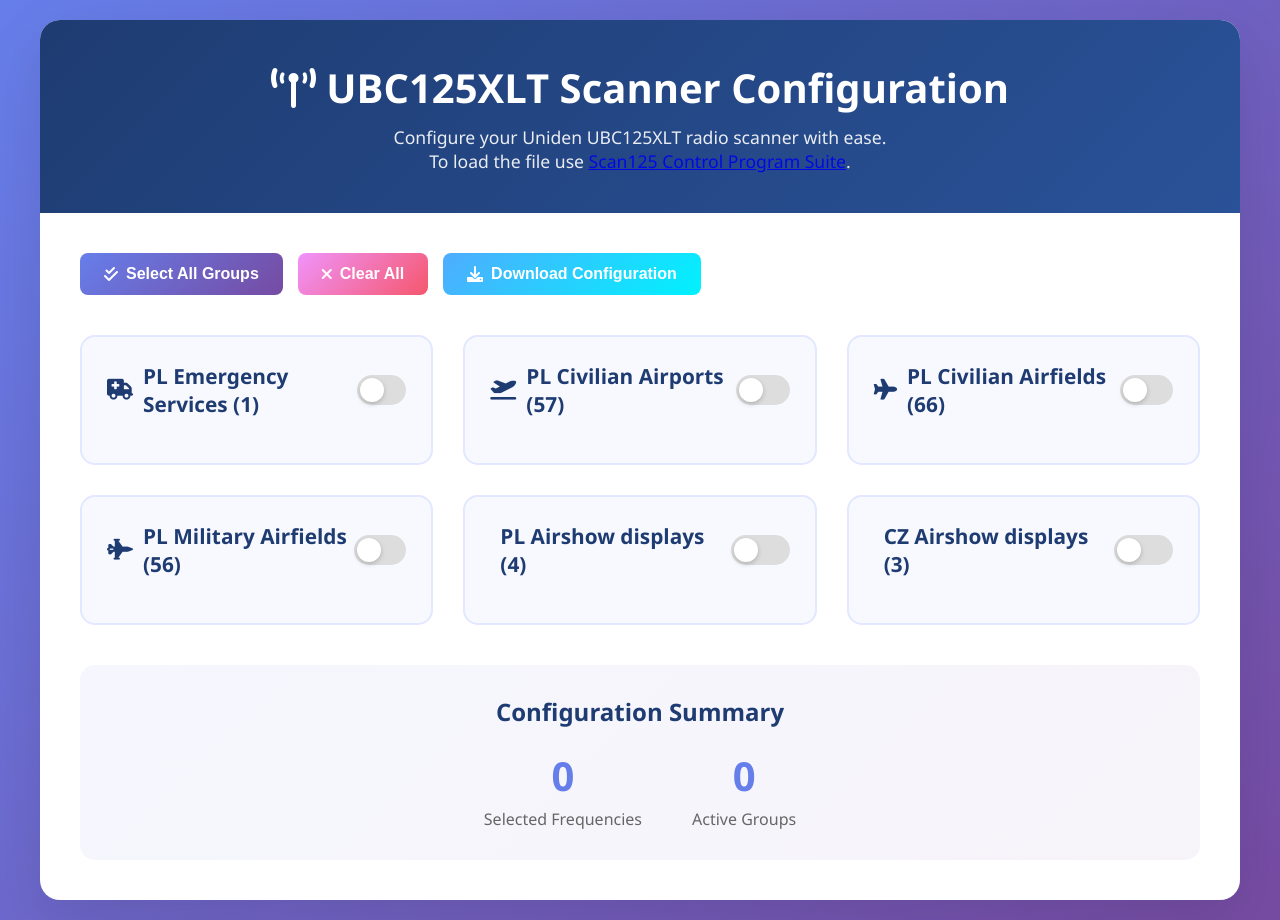
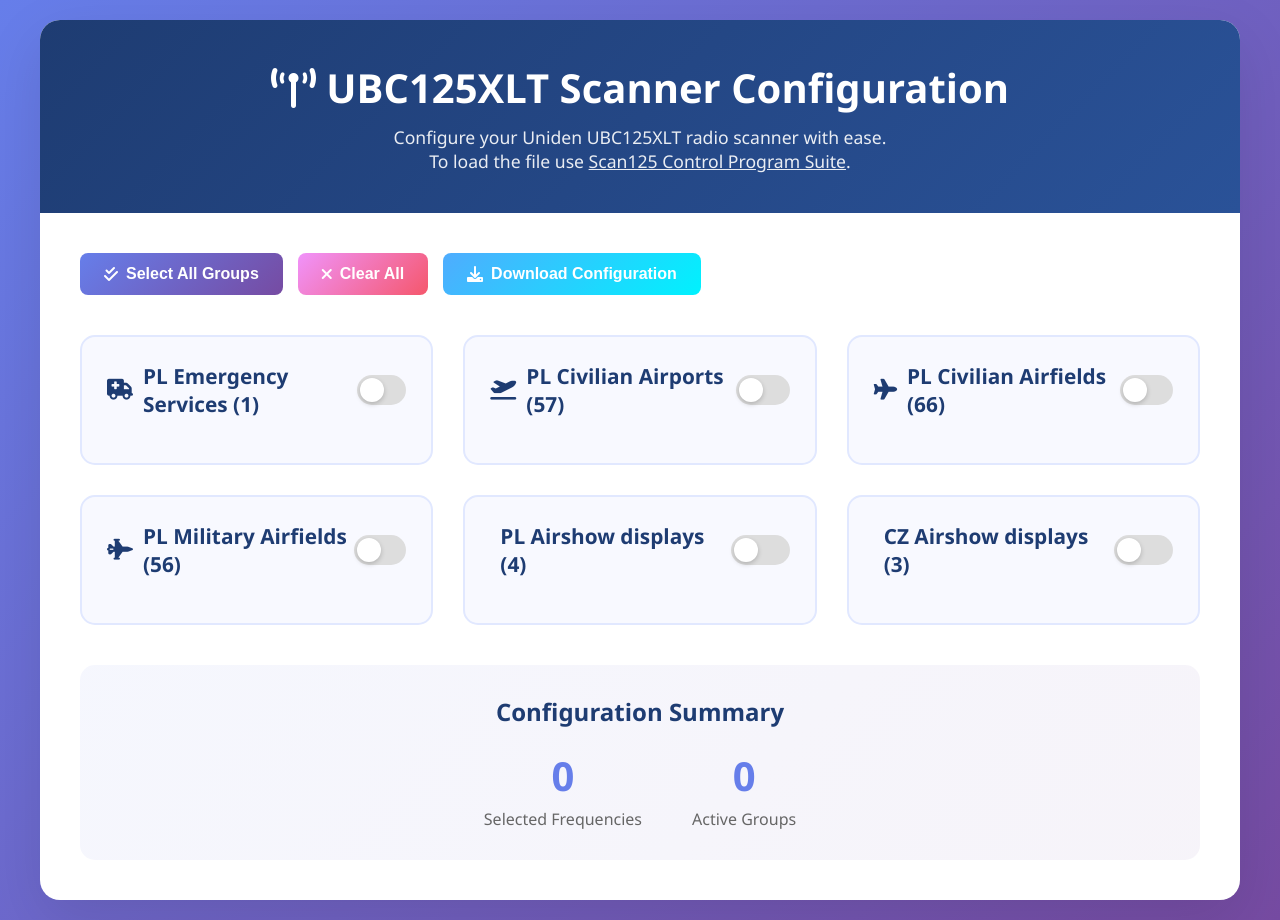
Before and after one commit to ChristophShyper/ubc125xlt, a website: page index.html in a window 1280 px wide. In both pictures the pointer is over the link "Scan125 Control Program Suite". Drawn offline with Linux system fonts and the light colour scheme.

Commit message:
Style: Update header link colors for better visibility

```diff
--- a/styles.css
+++ b/styles.css
@@ -39,6 +39,18 @@
 header p {
     font-size: 1.1rem;
     opacity: 0.9;
+}
+
+/* Make header links white (e.g., Scan125 Control Program Suite) */
+header a,
+header a:visited {
+    color: #fff;
+}
+
+header a:hover,
+header a:focus {
+    color: #fff;
+    text-decoration: underline;
 }
 
 /* Main Content */
```
